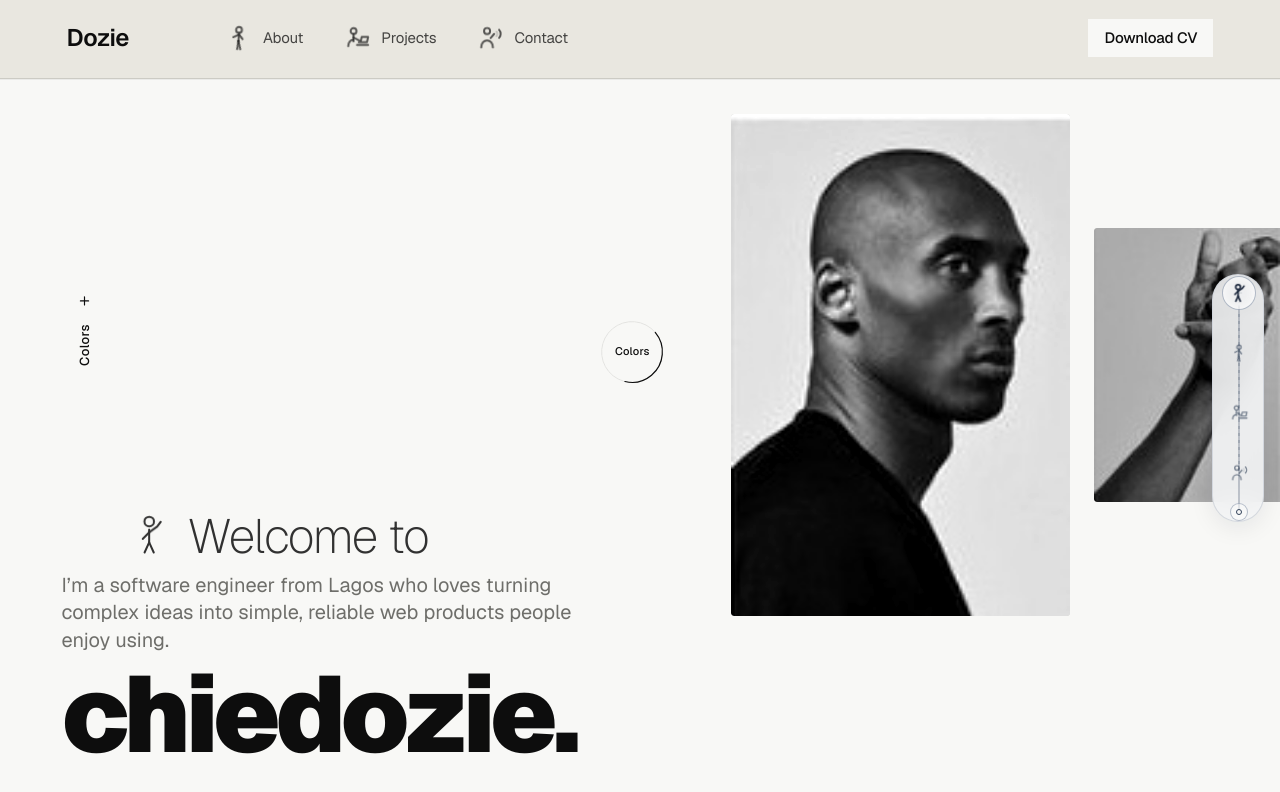
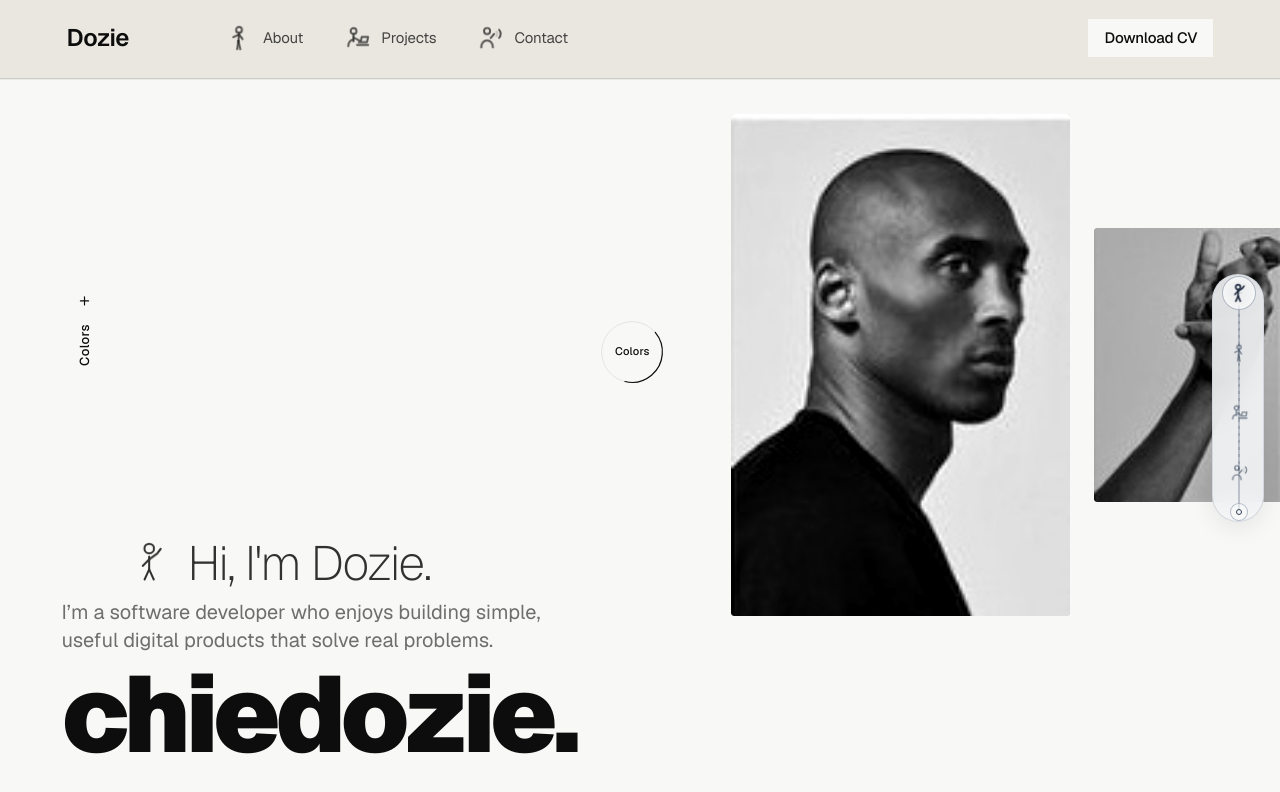
Before and after one commit to chiedozie2468/dozie-portfolio, a Next.js app: page / in a window 1280 px wide. Shown: the part 3-795 px from the top of the page. Built offline with nearby package versions, Linux system fonts and the light colour scheme; no server answers.

Commit message:
Update Hero heading to Hi, I'm Dozie. and update description text

```diff
--- a/components/sections/hero-section.tsx
+++ b/components/sections/hero-section.tsx
@@ -190,14 +190,14 @@ export function HeroSection({
 
         {/* 4. Bottom-Left Personal Intro (matching exact width of "chiedozie.") + Giant "chiedozie." */}
         <div className="pointer-events-none absolute bottom-[5.5%] left-[4.8%] z-20 inline-flex flex-col">
-          {/* Big, thin live person icon + "Welcome to" starting right above where "software" starts */}
+          {/* Small heading starting right above where "software" starts */}
           <div
             style={{ color: activeTheme.heading }}
             className="mb-2 flex items-center gap-2.5 pl-[2.5rem] opacity-85 transition-colors duration-500 sm:mb-3 sm:gap-3.5 sm:pl-[3.35rem] lg:pl-[3.8rem] xl:pl-[4.25rem]"
           >
             <OverviewLineIcon className="size-7 shrink-0 stroke-[1.1] sm:size-9 lg:size-11" />
             <span className="font-sans text-2xl leading-none font-extralight tracking-[-0.03em] whitespace-nowrap sm:text-4xl lg:text-[2.65rem] xl:text-[3rem]">
-              Welcome to
+              Hi, I&apos;m Dozie.
             </span>
           </div>
 
@@ -205,8 +205,8 @@ export function HeroSection({
             style={{ color: activeTheme.body }}
             className="mb-3 w-0 min-w-full font-sans text-xs leading-snug font-normal transition-colors duration-500 sm:mb-4 sm:text-base lg:text-lg xl:text-xl"
           >
-            I’m a software engineer from Lagos who loves turning complex ideas
-            into simple, reliable web products people enjoy using.
+            I’m a software developer who enjoys building simple, useful digital
+            products that solve real problems.
           </p>
 
           <h1
```
